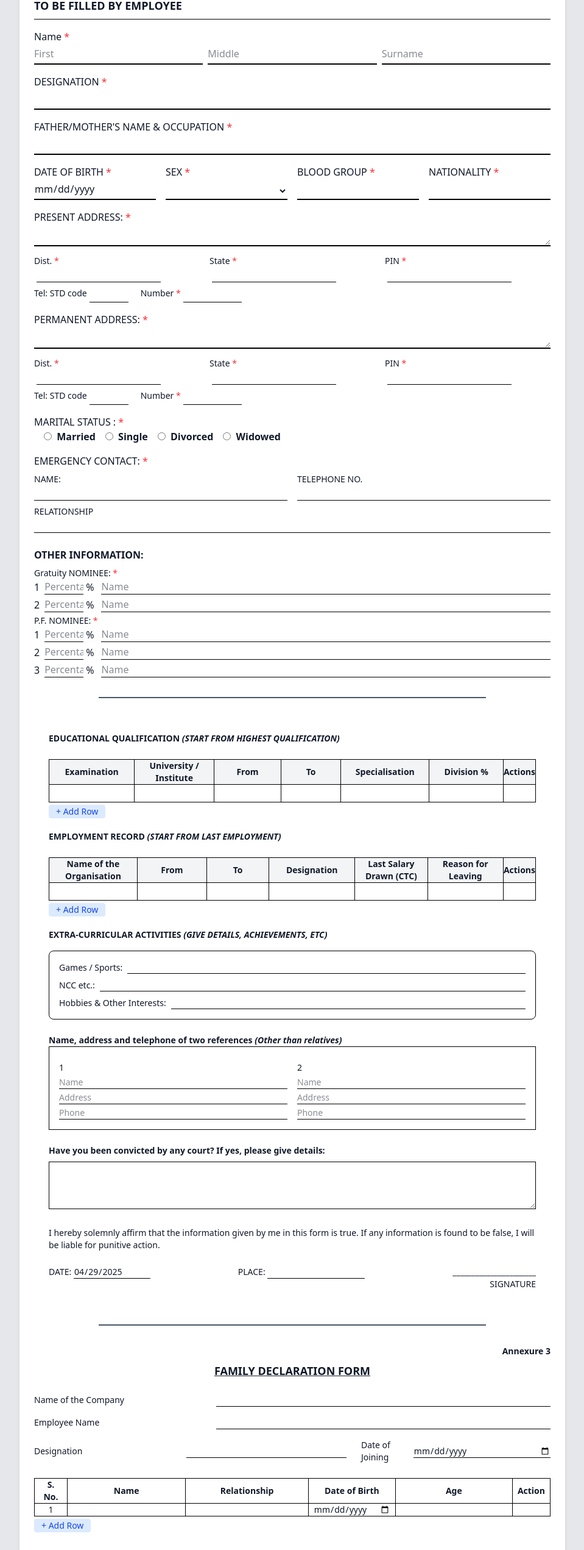
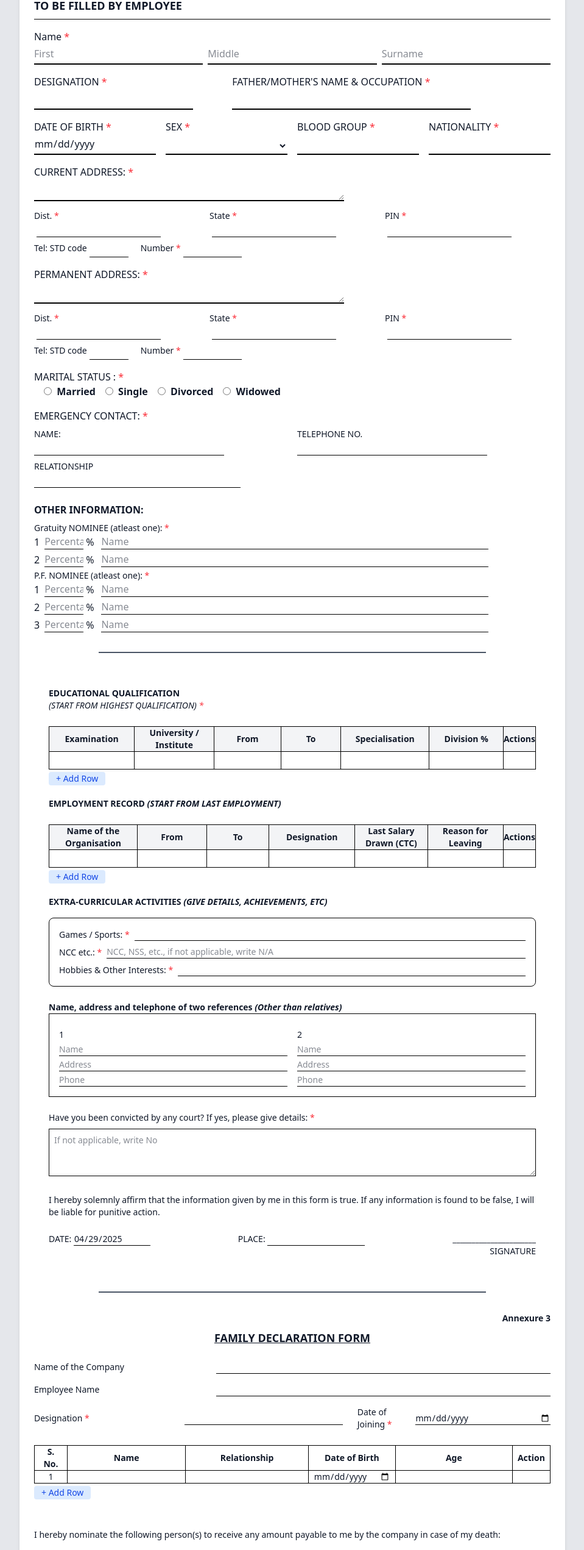
Before and after one commit to KaranJaiswal02/employee-form, a Next.js app: page /staff-joining in a window 1280 px wide. Shown: the part 1620-4162 px from the top of the page at 61% size, without its empty margins (320-1279 px from the left). Built offline with nearby package versions, Linux system fonts and the light colour scheme.

Commit message:
refactor: add RequiredLabel component for consistent required field indication across multiple forms

```diff
--- a/src/app/(forms)/idcard-form/page.tsx
+++ b/src/app/(forms)/idcard-form/page.tsx
@@ -28,7 +28,7 @@ export default function Page() {
       fatherName: empFormData1.fatherName || "",
       designation: empFormData1.designation || "",
       dob: empFormData1.dob || "",
-      currAddress: empFormData1.currAddress || "",
+      // currAddress: empFormData1.currAddress || "",
     }));
   }, []);
 
@@ -102,6 +102,7 @@ export default function Page() {
             <div key={id} className="flex border-b border-black h-12">
               <label htmlFor={id} className="w-1/3 border-r border-black font-semibold px-2 flex items-center">
                 {label}
+
               </label>
               <div className="w-2/3 flex items-center px-2">
                 {id === "bloodGroup" ? (
--- a/src/components/empJoinForm/EmpForm2.tsx
+++ b/src/components/empJoinForm/EmpForm2.tsx
@@ -73,6 +73,7 @@ export default function EmpForm2() {
                         onChange={handleChange}
                         className="w-1/3 border-b-2 border-black pb-1 focus:outline-none mr-2"
                         placeholder="First"
+
                     />
                     <input
                         type="text"
@@ -93,9 +94,12 @@ export default function EmpForm2() {
                 </div>
             </div>
 
-            {/* Designation */}
-            <div className="mb-4">
-                <div className="font-semibold mb-1"><RequiredLabel>DESIGNATION</RequiredLabel></div>
+            <div className="mb-4 flex gap-16">
+                {/* Designation - Left Side */}
+                <div className="w-1/3">
+                    <div className="font-semibold mb-1">
+                        <RequiredLabel>DESIGNATION</RequiredLabel>
+                    </div>
                     <input
                         type="text"
                         name="designation"
@@ -106,17 +110,20 @@ export default function EmpForm2() {
                     />
                 </div>
 
-            {/* Family Details */}
-            <div className="mb-4">
-                <div className="font-semibold mb-1"><RequiredLabel>FATHER/MOTHER'S NAME & OCCUPATION</RequiredLabel> </div>
+                {/* Father's/Mother's Name & Occupation - Right Side */}
+                <div className="w-2/3">
+                    <div className="font-semibold mb-1">
+                        <RequiredLabel>FATHER/MOTHER'S NAME & OCCUPATION</RequiredLabel>
+                    </div>
                     <input
                         type="text"
                         name="familyMemberName"
                         value={formData.familyMemberName}
                         onChange={handleChange}
-                    className="w-full border-b-2 border-black pb-1 focus:outline-none"
+                        className="w-3/4 border-b-2 border-black pb-1 focus:outline-none"
                         required
                     />
+                </div>
             </div>
 
             {/* Personal Details Grid */}
@@ -177,13 +184,13 @@ export default function EmpForm2() {
 
             {/* Address Section */}
             <div className="mb-4">
-                <div className="font-semibold mb-1"><RequiredLabel>PRESENT ADDRESS:</RequiredLabel></div>
+                <div className="font-semibold mb-1"><RequiredLabel>CURRENT ADDRESS:</RequiredLabel></div>
                 <textarea
                     name="currAddress"
                     value={formData.currAddress}
                     disabled={true}
                     onChange={handleChange}
-                    className="w-full border-b-2 border-black pb-1 focus:outline-none h-8"
+                    className="w-3/5 border-b-2 border-black pb-1 focus:outline-none h-8"
                     required
                 />
                 <div className="grid grid-cols-3 gap-4 mt-2">
@@ -255,7 +262,7 @@ export default function EmpForm2() {
                     value={formData.perAddress}
                     disabled={true}
                     onChange={handleChange}
-                    className="w-full border-b-2 border-black pb-1 focus:outline-none h-8"
+                    className="w-3/5 border-b-2 border-black pb-1 focus:outline-none h-8"
                     required
                 />
                 <div className="grid grid-cols-3 gap-4 mt-2">
@@ -458,7 +465,7 @@ export default function EmpForm2() {
                             name="emergencyContactName"
                             value={formData.emergencyContactName}
                             onChange={handleChange}
-                            className="w-full border-b border-black focus:outline-none"
+                            className="w-3/4 border-b border-black focus:outline-none"
                             required
                         />
                     </div>
@@ -469,7 +476,7 @@ export default function EmpForm2() {
                             name="emergencyContactPhone"
                             value={formData.emergencyContactPhone}
                             onChange={handleChange}
-                            className="w-full border-b border-black focus:outline-none"
+                            className="w-3/4 border-b border-black focus:outline-none"
                             required
                         />
                     </div>
@@ -481,7 +488,7 @@ export default function EmpForm2() {
                         name="emergencyContactRelationship"
                         value={formData.emergencyContactRelationship}
                         onChange={handleChange}
-                        className="w-full border-b border-black focus:outline-none"
+                        className="w-2/5 border-b border-black focus:outline-none"
                         required
                     />
                 </div>
@@ -490,7 +497,7 @@ export default function EmpForm2() {
             {/* Other Information */}
             <div className="mb-6">
                 <div className="font-semibold mb-2">OTHER INFORMATION:</div>
-                <div className="text-sm"><RequiredLabel>Gratuity NOMINEE:</RequiredLabel></div>
+                <div className="text-sm"><RequiredLabel>Gratuity NOMINEE (atleast one):</RequiredLabel></div>
                 <div className="flex items-center">
                     <span className="mr-2">1</span>
                     <input
@@ -508,7 +515,7 @@ export default function EmpForm2() {
                         name="gratuityNominee1Name"
                         value={formData.gratuityNominee1Name}
                         onChange={handleChange}
-                        className="w-full border-b border-black focus:outline-none ml-2"
+                        className="w-3/4 border-b border-black focus:outline-none ml-2"
                         placeholder='Name'
                         required
                     />
@@ -529,11 +536,11 @@ export default function EmpForm2() {
                         name="gratuityNominee2Name"
                         value={formData.gratuityNominee2Name}
                         onChange={handleChange}
-                        className="w-full border-b border-black focus:outline-none ml-2"
+                        className="w-3/4 border-b border-black focus:outline-none ml-2"
                         placeholder='Name'
                     />
                 </div>
-                <div className="text-sm mt-1"><RequiredLabel>P.F. NOMINEE:</RequiredLabel></div>
+                <div className="text-sm mt-1"><RequiredLabel>P.F. NOMINEE (atleast one):</RequiredLabel></div>
                 <div className="flex items-center">
                     <span className="mr-2">1</span>
                     <input
@@ -551,7 +558,7 @@ export default function EmpForm2() {
                         name="pfNominee1Name"
                         value={formData.pfNominee1Name}
                         onChange={handleChange}
-                        className="w-full border-b border-black focus:outline-none ml-2"
+                        className="w-3/4 border-b border-black focus:outline-none ml-2"
                         placeholder='Name'
                         required
                     />
@@ -572,7 +579,7 @@ export default function EmpForm2() {
                         name="pfNominee2Name"
                         value={formData.pfNominee2Name}
                         onChange={handleChange}
-                        className="w-full border-b border-black focus:outline-none ml-2"
+                        className="w-3/4 border-b border-black focus:outline-none ml-2"
                         placeholder='Name'
                     />
                 </div>
@@ -592,7 +599,7 @@ export default function EmpForm2() {
                         name="pfNominee3Name"
                         value={formData.pfNominee3Name}
                         onChange={handleChange}
-                        className="w-full border-b border-black focus:outline-none ml-2"
+                        className="w-3/4 border-b border-black focus:outline-none ml-2"
                         placeholder='Name'
                     />
                 </div>
--- a/src/components/empJoinForm/EmpForm3.tsx
+++ b/src/components/empJoinForm/EmpForm3.tsx
@@ -13,6 +13,11 @@ export default function EmpForm3() {
         });
     };
 
+    const RequiredLabel = ({ children }: { children: string }) => (
+        <label className="block font-medium">
+            {children} <span className="text-red-500">*</span>
+        </label>
+    );
     const handleEmploymentChange = (row: number, col: number, value: string) => {
         setFormData(prev => {
             const updated = [...prev.employment];
@@ -66,7 +71,7 @@ export default function EmpForm3() {
         <div className="p-6 space-y-6 text-sm font-sans">
             {/* EDUCATIONAL QUALIFICATION */}
             <h2 className="font-bold uppercase">
-                Educational Qualification <span className="italic">(Start from highest qualification)</span>
+             Educational Qualification<span className="italic"><RequiredLabel>(Start from highest qualification)</RequiredLabel></span>
             </h2>
             <table className="table-auto w-full border border-black text-center text-sm mb-0">
                 <thead>
@@ -90,6 +95,7 @@ export default function EmpForm3() {
                                         className="w-full p-1"
                                         value={cell}
                                         onChange={(e) => handleEducationChange(i, j, e.target.value)}
+                                        required={j === 0} // Make the first column required
                                     />
                                 </td>
                             ))}
@@ -170,35 +176,39 @@ export default function EmpForm3() {
             </h2>
             <div className="border border-black p-4 rounded-md space-y-2">
                 <div className="flex items-center gap-x-2">
-                    <label htmlFor="games">Games / Sports:</label>
+                    <label htmlFor="games"><RequiredLabel>Games / Sports:</RequiredLabel></label>
                     <input
                         id="games"
                         type="text"
                         className="border-b border-black flex-1"
                         value={formData.games}
                         onChange={(e) => handleChange("games", e.target.value)}
+                        required
                     />
                 </div>
 
                 <div className="flex items-center gap-x-2">
-                    <label htmlFor="ncc">NCC etc.:</label>
+                    <label htmlFor="ncc"><RequiredLabel>NCC etc.:</RequiredLabel></label>
                     <input
                         id="ncc"
                         type="text"
                         className="border-b border-black flex-1"
                         value={formData.ncc}
                         onChange={(e) => handleChange("ncc", e.target.value)}
+                        placeholder="NCC, NSS, etc., if not applicable, write N/A"
+                        required
                     />
                 </div>
 
                 <div className="flex items-center gap-x-2">
-                    <label htmlFor="hobbies">Hobbies & Other Interests:</label>
+                    <label htmlFor="hobbies"><RequiredLabel>Hobbies & Other Interests:</RequiredLabel></label>
                     <input
                         id="hobbies"
                         type="text"
                         className="border-b border-black flex-1"
                         value={formData.hobbies}
                         onChange={(e) => handleChange("hobbies", e.target.value)}
+                        required
                     />
                 </div>
             </div>
@@ -207,7 +217,7 @@ export default function EmpForm3() {
             <div>
                 <strong>
                     Name, address and telephone of two references{" "}
-                    <span className="italic">(Other than relatives)</span>
+                    <span className="italic">(Other than relatives) </span>
                 </strong>
                 <div className="border border-black p-4 cornered-md space-y-2">
                     <div className="grid grid-cols-2 gap-4 mt-2">
@@ -220,6 +230,7 @@ export default function EmpForm3() {
                                     className="border-b border-black w-full mt-1"
                                     value={ref.name}
                                     onChange={(e) => handleReferenceChange(idx, "name", e.target.value)}
+
                                 />
                                 <input
                                     type="text"
@@ -227,6 +238,7 @@ export default function EmpForm3() {
                                     className="border-b border-black w-full mt-1"
                                     value={ref.address}
                                     onChange={(e) => handleReferenceChange(idx, "address", e.target.value)}
+
                                 />
                                 <input
                                     type="text"
@@ -234,6 +246,7 @@ export default function EmpForm3() {
                                     className="border-b border-black w-full mt-1"
                                     value={ref.phone}
                                     onChange={(e) => handleReferenceChange(idx, "phone", e.target.value)}
+
                                 />
                             </div>
                         ))}
@@ -244,13 +257,15 @@ export default function EmpForm3() {
             {/* COURT CONVICTION */}
             <div>
                 <strong>
-                    Have you been convicted by any court? If yes, please give details:
+                    <RequiredLabel>Have you been convicted by any court? If yes, please give details:</RequiredLabel>
                 </strong>
                 <textarea
                     className="w-full border border-black mt-2 p-2"
                     rows={3}
                     value={formData.convictionDetails}
                     onChange={(e) => handleChange("convictionDetails", e.target.value)}
+                    placeholder="If not applicable, write No"
+                    required
                 ></textarea>
             </div>
 
@@ -278,6 +293,7 @@ export default function EmpForm3() {
                         value={formData.place}
                         onChange={(e) => handleChange("place", e.target.value)}
                     />
+
                 </div>
                 <div className="text-right">
                     ______________________ <br />
--- a/src/components/empJoinForm/EmpForm4.tsx
+++ b/src/components/empJoinForm/EmpForm4.tsx
@@ -29,6 +29,12 @@ export default function EmpForm4() {
     const handleChange = (field: keyof FormData, value: string) => {
         setFormData(prev => ({ ...prev, [field]: value }));
     };
+
+    const RequiredLabel = ({ children }: { children: string }) => (
+        <label className="block font-medium">
+            {children} <span className="text-red-500">*</span>
+        </label>
+    );
 
     const handleFamilyChange = (
         index: number,
@@ -113,19 +119,21 @@ export default function EmpForm4() {
                 </div>
 
                 <div className="flex justify-between items-center">
-                    <label className="w-1/3">Designation</label>
+                    <label className="w-1/3"><RequiredLabel>Designation</RequiredLabel></label>
                     <input
                         type="text"
                         className="border-b border-black w-[35%]"
                         value={formData.designation}
                         onChange={(e) => handleChange('designation', e.target.value)}
+                        required
                     />
-                    <label className="ml-6">Date of Joining</label>
+                    <label className="ml-6"><RequiredLabel>Date of Joining</RequiredLabel></label>
                     <input
                         type="date"
                         className="border-b border-black w-[30%]"
                         value={formData.dateOfJoining}
                         onChange={(e) => handleChange('dateOfJoining', e.target.value)}
+                        required
                     />
                 </div>
             </div>
@@ -141,6 +149,7 @@ export default function EmpForm4() {
                             <th className="border border-black px-2">Date of Birth</th>
                             <th className="border border-black px-2">Age</th>
                             <th className="border border-black px-2">Action</th>
+
                         </tr>
                     </thead>
                     <tbody>
```
Also changed, not shown: src/app/(forms)/bank-mandate/page.tsx (+15 -7 lines), src/app/(forms)/staff-family-members/page.tsx (+14 -8 lines), src/components/empJoinForm/EmpForm5.tsx (+18 -7 lines). Lines whose indentation alone changed are shown as unchanged.
